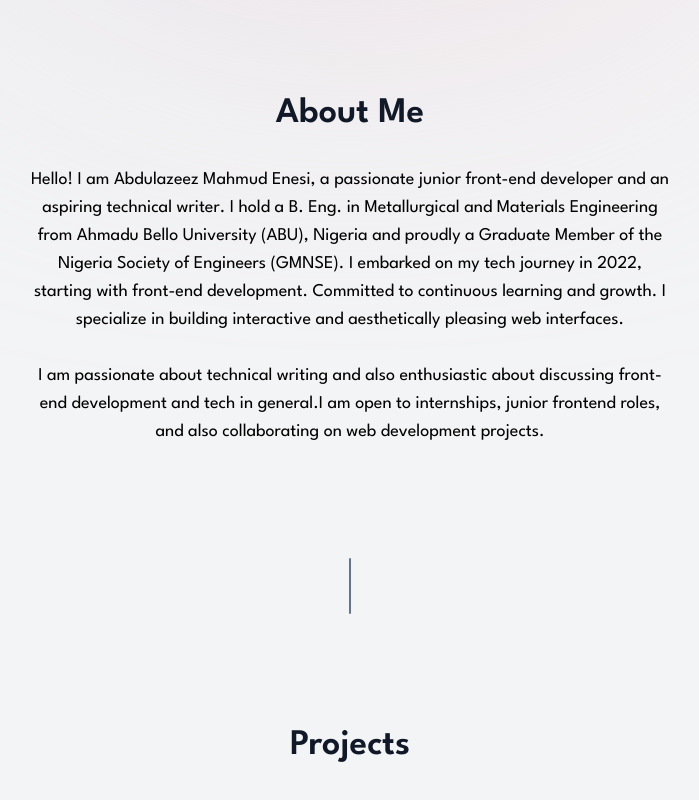
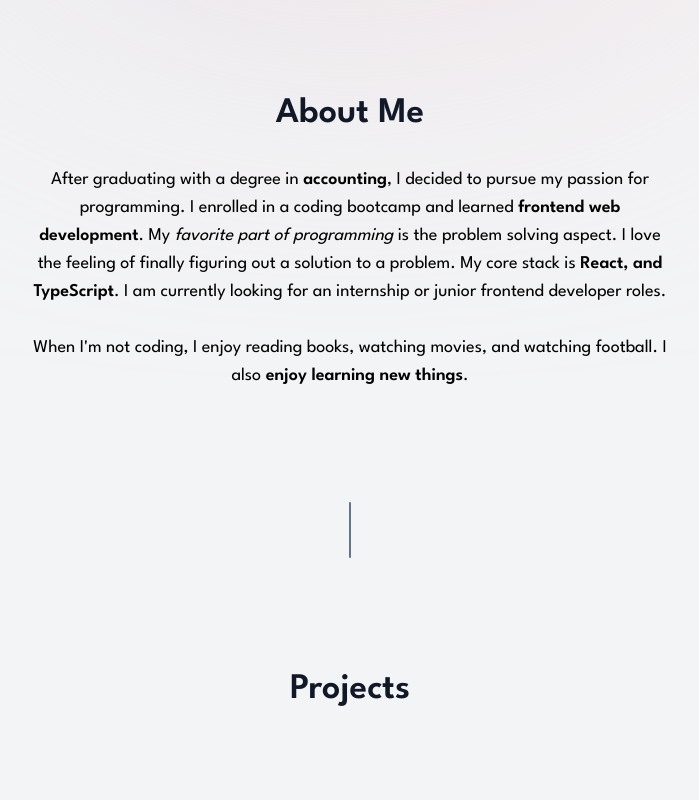
Before and after one commit to Mahmud1087/portfolio_new, a React (Vite) app: page / in a window 1280 px wide. Shown: the part 874-1674 px from the top of the page, without its empty margins (290-989 px from the left). Built offline with nearby package versions, Linux system fonts and the light colour scheme; a web font is replaced by a local one.

Commit message:
edited the about section

```diff
--- a/src/components/AboutMe.tsx
+++ b/src/components/AboutMe.tsx
@@ -8,6 +8,22 @@ const AboutMe = () => {
     >
       <Title title='About Me' />
       <p className='text-lg'>
+        After graduating with a degree in{' '}
+        <span className='font-semibold'>accounting</span>, I decided to pursue
+        my passion for programming. I enrolled in a coding bootcamp and learned{' '}
+        <span className='font-semibold'>frontend web development</span>. My{' '}
+        <i>favorite part of programming</i> is the problem solving aspect. I
+        love the feeling of finally figuring out a solution to a problem. My
+        core stack is{' '}
+        <span className='font-semibold'>React, and TypeScript</span>. I am
+        currently looking for an internship or junior frontend developer roles.
+        <br />
+        <br />
+        When I'm not coding, I enjoy reading books, watching movies, and
+        watching football. I also{' '}
+        <span className='font-semibold'>enjoy learning new things</span>.
+      </p>
+      {/* <p className='text-lg'>
         Hello! I am Abdulazeez Mahmud Enesi, a passionate junior front-end
         developer and an aspiring technical writer. I hold a B. Eng. in
         Metallurgical and Materials Engineering from Ahmadu Bello University
@@ -21,7 +37,7 @@ const AboutMe = () => {
         about discussing front-end development and tech in general.I am open to
         internships, junior frontend roles, and also collaborating on web
         development projects.
-      </p>
+      </p> */}
     </div>
   );
 };
```
